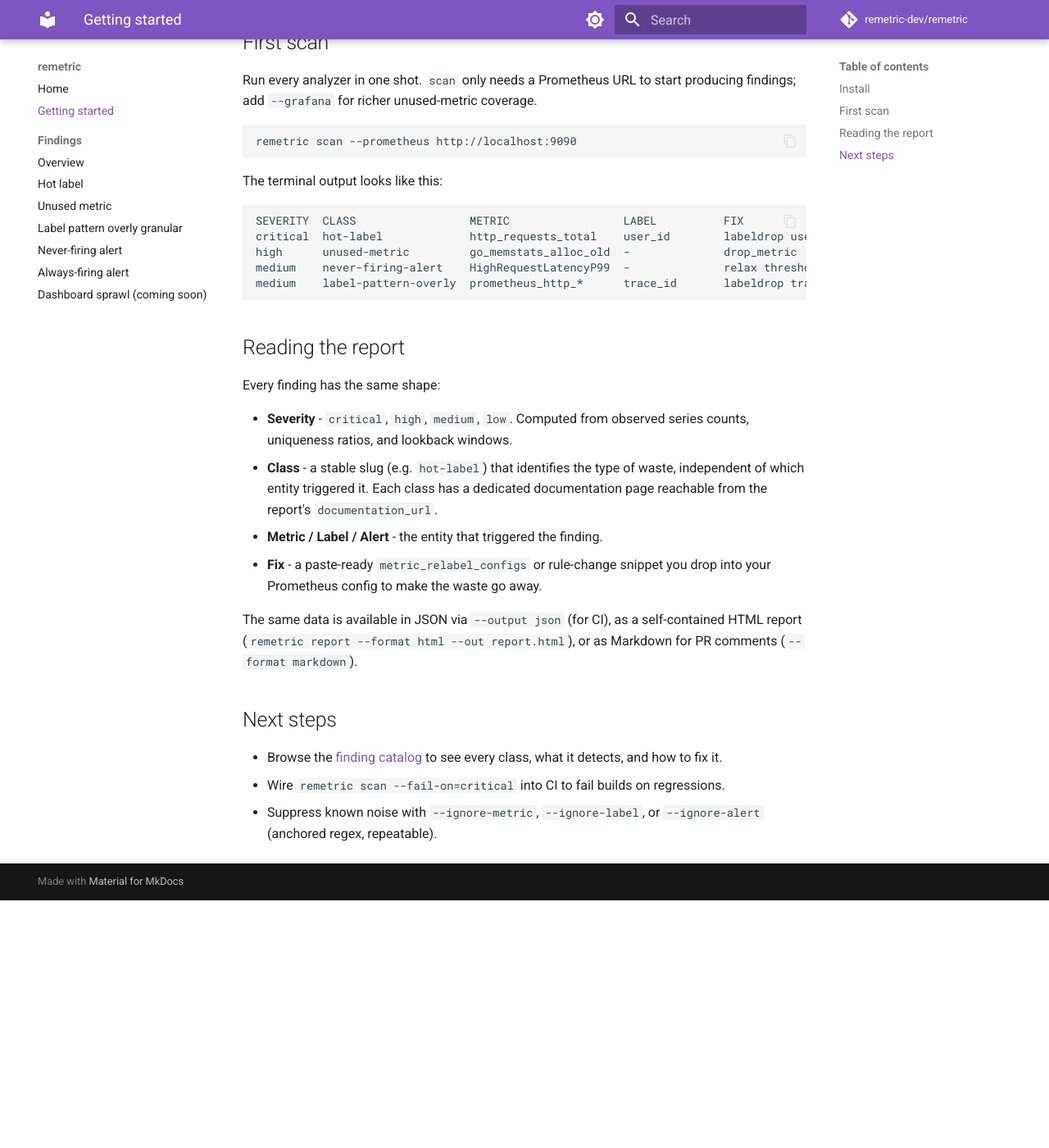
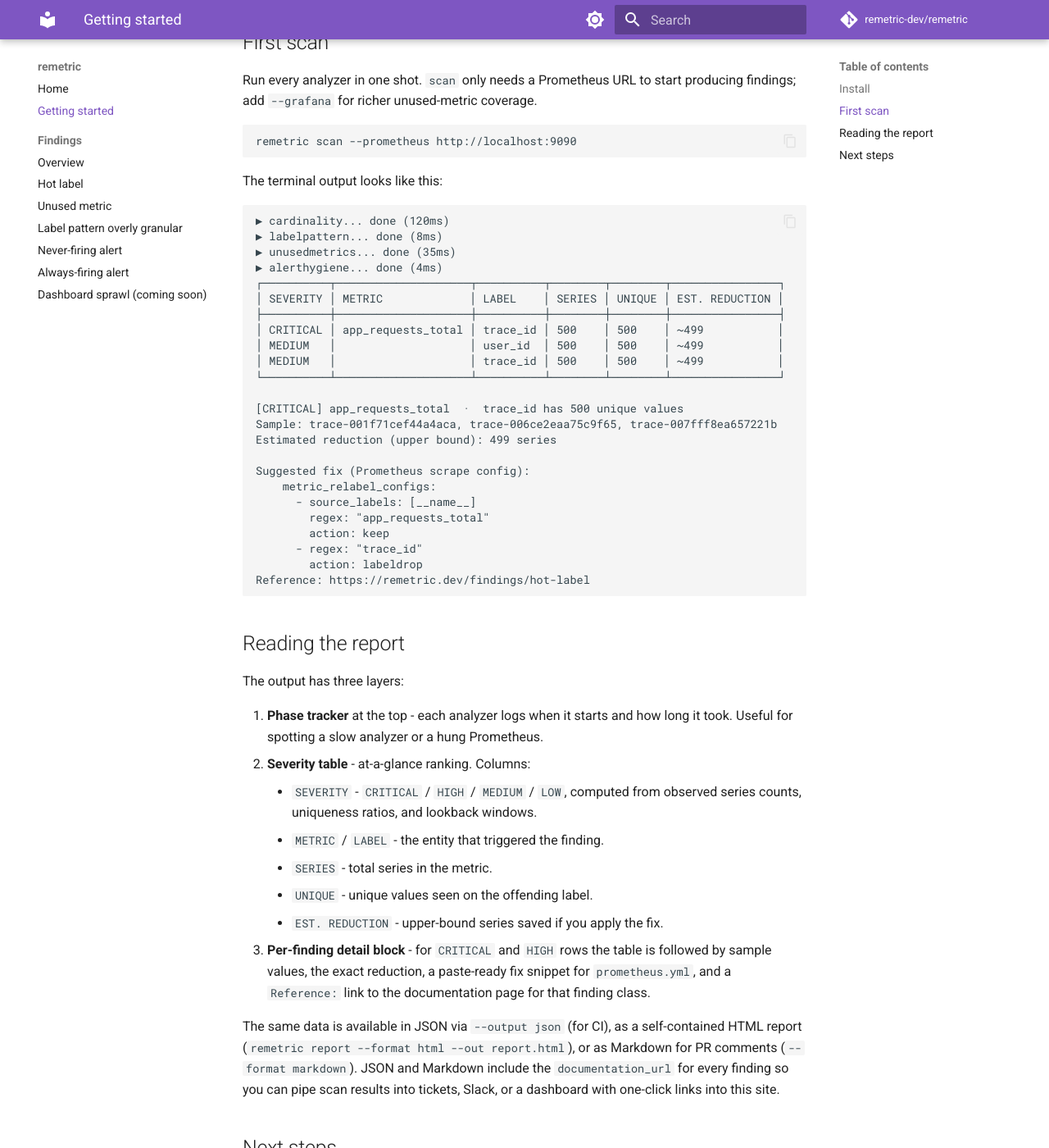
Before and after one commit to remetric-dev/remetric, an MkDocs documentation site: the page built from docs/getting-started.md, in a window 1280 px wide and 1400 px high, scrolled down 654 px. Shown: the whole window at 82% size. Built offline with MkDocs 1.6.1 and Material for MkDocs 9.7.7, drawn with Linux system fonts in a browser that asks for light colours; comment, search, counter and statistics services are not loaded; before the commit the page ends 1752 px from its top, so only the background shows below that.

Commit message:
docs(getting-started): replace invented scan example with real output

````diff
--- a/docs/getting-started.md
+++ b/docs/getting-started.md
@@ -37,29 +37,55 @@
 The terminal output looks like this:
 
 ```text
-SEVERITY  CLASS                 METRIC                 LABEL          FIX
-critical  hot-label             http_requests_total    user_id        labeldrop user_id
-high      unused-metric         go_memstats_alloc_old  -              drop_metric
-medium    never-firing-alert    HighRequestLatencyP99  -              relax threshold
-medium    label-pattern-overly  prometheus_http_*      trace_id       labeldrop trace_id
+▶ cardinality... done (120ms)
+▶ labelpattern... done (8ms)
+▶ unusedmetrics... done (35ms)
+▶ alerthygiene... done (4ms)
+┌──────────┬────────────────────┬──────────┬────────┬────────┬────────────────┐
+│ SEVERITY │ METRIC             │ LABEL    │ SERIES │ UNIQUE │ EST. REDUCTION │
+├──────────┼────────────────────┼──────────┼────────┼────────┼────────────────┤
+│ CRITICAL │ app_requests_total │ trace_id │ 500    │ 500    │ ~499           │
+│ MEDIUM   │                    │ user_id  │ 500    │ 500    │ ~499           │
+│ MEDIUM   │                    │ trace_id │ 500    │ 500    │ ~499           │
+└──────────┴────────────────────┴──────────┴────────┴────────┴────────────────┘
+
+[CRITICAL] app_requests_total  ·  trace_id has 500 unique values
+Sample: trace-001f71cef44a4aca, trace-006ce2eaa75c9f65, trace-007fff8ea657221b
+Estimated reduction (upper bound): 499 series
+
+Suggested fix (Prometheus scrape config):
+    metric_relabel_configs:
+      - source_labels: [__name__]
+        regex: "app_requests_total"
+        action: keep
+      - regex: "trace_id"
+        action: labeldrop
+Reference: https://remetric.dev/findings/hot-label
 ```
 
 ## Reading the report
 
-Every finding has the same shape:
+The output has three layers:
 
-- **Severity** - `critical`, `high`, `medium`, `low`. Computed from observed
-  series counts, uniqueness ratios, and lookback windows.
-- **Class** - a stable slug (e.g. `hot-label`) that identifies the type of
-  waste, independent of which entity triggered it. Each class has a dedicated
-  documentation page reachable from the report's `documentation_url`.
-- **Metric / Label / Alert** - the entity that triggered the finding.
-- **Fix** - a paste-ready `metric_relabel_configs` or rule-change snippet you
-  drop into your Prometheus config to make the waste go away.
+1. **Phase tracker** at the top - each analyzer logs when it starts and how
+   long it took. Useful for spotting a slow analyzer or a hung Prometheus.
+2. **Severity table** - at-a-glance ranking. Columns:
+    - `SEVERITY` - `CRITICAL` / `HIGH` / `MEDIUM` / `LOW`, computed from
+      observed series counts, uniqueness ratios, and lookback windows.
+    - `METRIC` / `LABEL` - the entity that triggered the finding.
+    - `SERIES` - total series in the metric.
+    - `UNIQUE` - unique values seen on the offending label.
+    - `EST. REDUCTION` - upper-bound series saved if you apply the fix.
+3. **Per-finding detail block** - for `CRITICAL` and `HIGH` rows the table is
+   followed by sample values, the exact reduction, a paste-ready fix snippet
+   for `prometheus.yml`, and a `Reference:` link to the documentation page
+   for that finding class.
 
 The same data is available in JSON via `--output json` (for CI), as a
 self-contained HTML report (`remetric report --format html --out report.html`),
-or as Markdown for PR comments (`--format markdown`).
+or as Markdown for PR comments (`--format markdown`). JSON and Markdown
+include the `documentation_url` for every finding so you can pipe scan results
+into tickets, Slack, or a dashboard with one-click links into this site.
 
 ## Next steps
 
````
